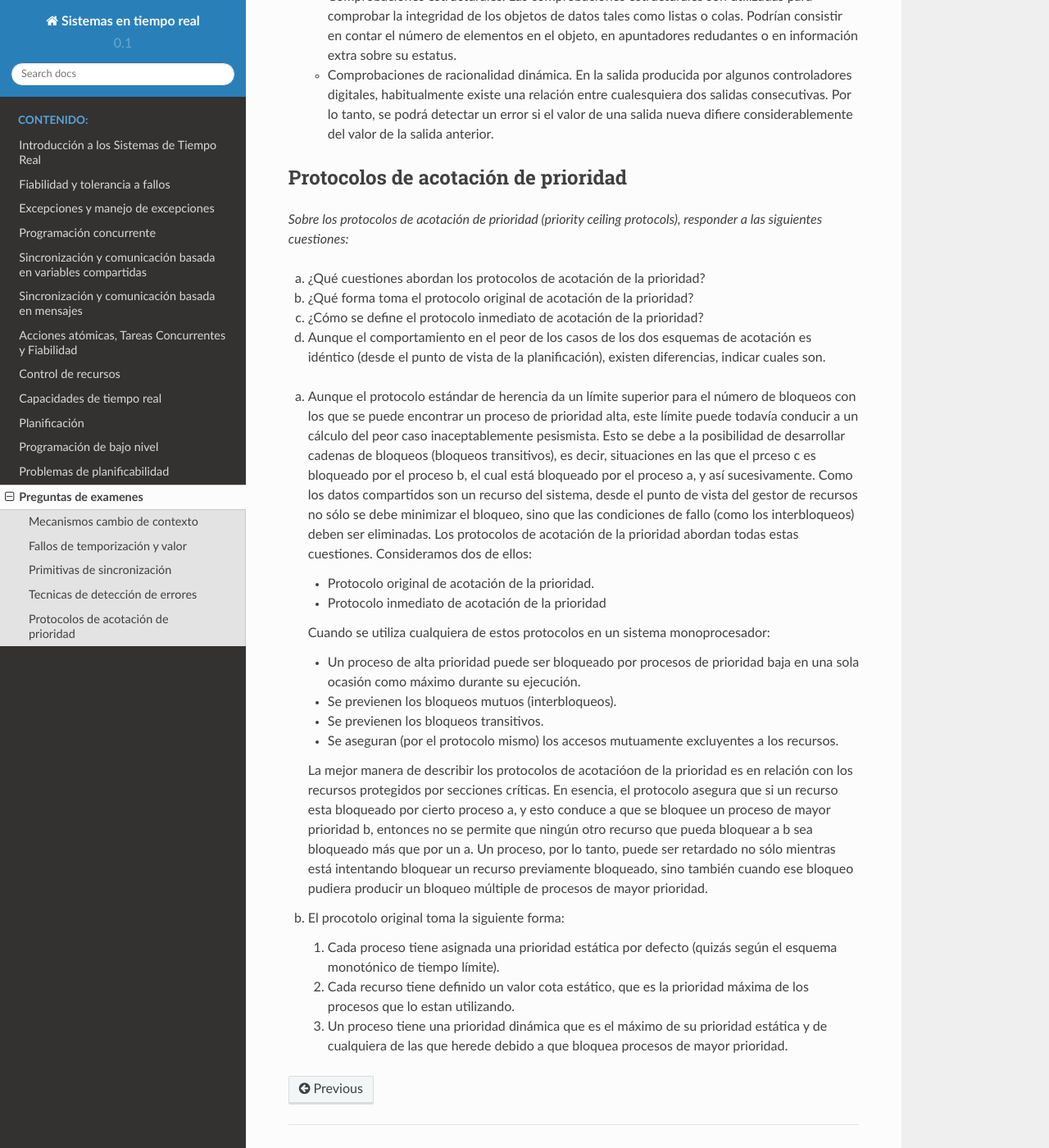
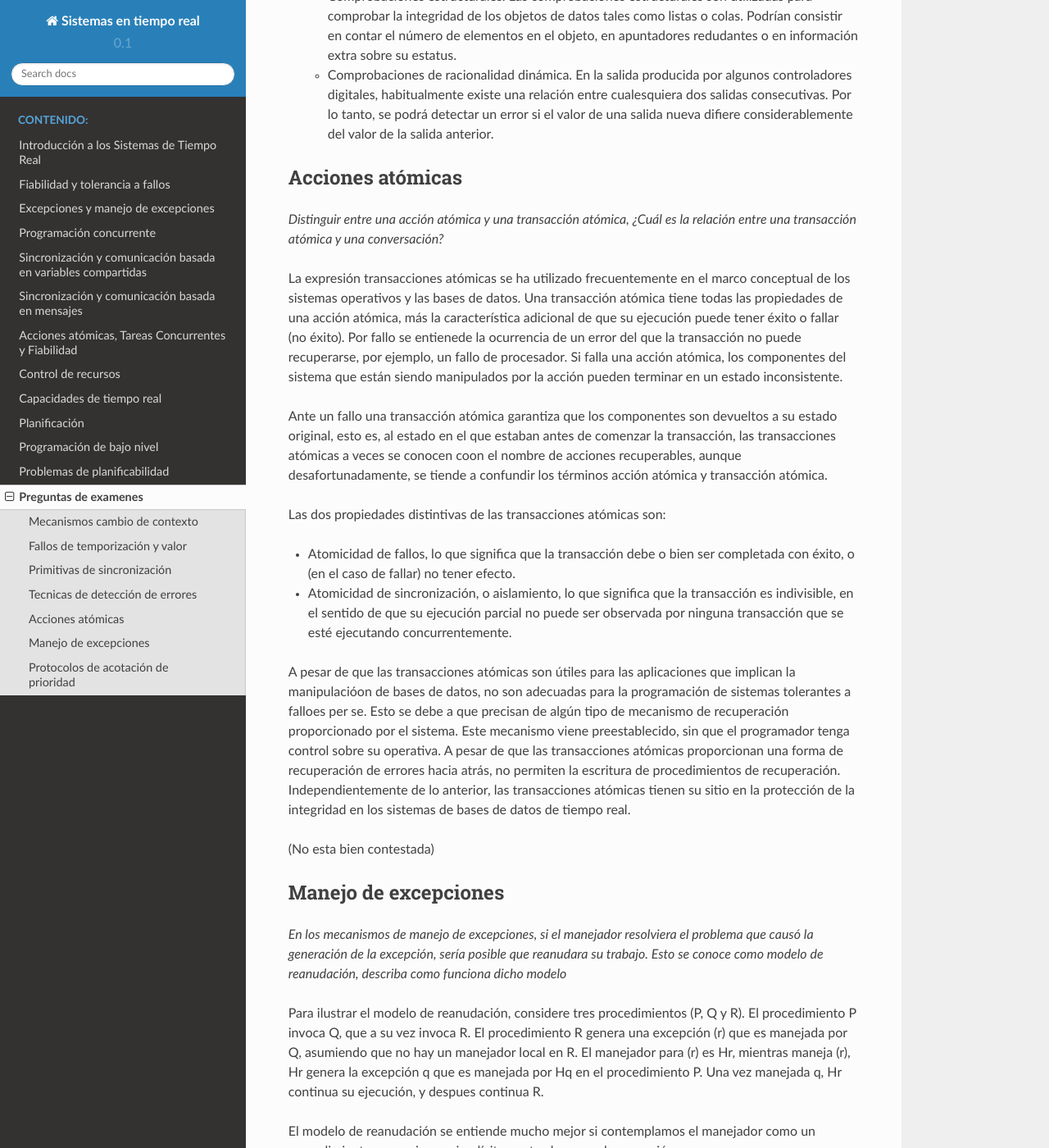
Before and after one commit to rcastellor/uned-sistemas-tiempo-real, a Sphinx documentation site: the page built from sphinx/source/preguntas_examen.rst, in a window 1280 px wide and 1400 px high, scrolled down 3904 px. Shown: the whole window at 82% size. Built offline with Sphinx 7.4.7 and the Read the Docs theme 2.0.0, drawn with Linux system fonts in a browser that asks for light colours; some of the changed text lies outside the part shown.

Commit message:
Modelo de reanudación

```diff
--- a/sphinx/source/preguntas_examen.rst
+++ b/sphinx/source/preguntas_examen.rst
@@ -191,6 +191,80 @@
     error si el valor de una salida nueva difiere considerablemente del valor de
     la salida anterior.
 
+Acciones atómicas
+-----------------
+
+*Distinguir entre una acción atómica y una transacción atómica, ¿Cuál es la
+relación entre una transacción atómica y una conversación?*
+
+La expresión transacciones atómicas se ha utilizado frecuentemente en el marco
+conceptual de los sistemas operativos y las bases de datos. Una transacción
+atómica tiene todas las propiedades de una acción atómica, más la característica
+adicional de que su ejecución puede tener éxito o fallar (no éxito). Por fallo
+se entienede la ocurrencia de un error del que la transacción no puede
+recuperarse, por ejemplo, un fallo de procesador. Si falla una acción atómica,
+los componentes del sistema que están siendo manipulados por la acción pueden
+terminar en un estado inconsistente.
+
+Ante un fallo una transacción atómica garantiza que los componentes son
+devueltos a su estado original, esto es, al estado en el que estaban antes de
+comenzar la transacción, las transacciones atómicas a veces se conocen coon el
+nombre de acciones recuperables, aunque desafortunadamente, se tiende a
+confundir los términos acción atómica y transacción atómica.
+
+Las dos propiedades distintivas de las transacciones atómicas son:
+
+* Atomicidad de fallos, lo que significa que la transacción debe o bien ser
+  completada con éxito, o (en el caso de fallar) no tener efecto.
+* Atomicidad de sincronización, o aislamiento, lo que significa que la
+  transacción es indivisible, en el sentido de que su ejecución parcial no puede
+  ser observada por ninguna transacción que se esté ejecutando concurrentemente.
+
+A pesar de que las transacciones atómicas son útiles para las aplicaciones que
+implican la manipulacióon de bases de datos, no son adecuadas para la
+programación de sistemas tolerantes a falloes per se. Esto se debe a que
+precisan de algún tipo de mecanismo de recuperación proporcionado por el
+sistema. Este mecanismo viene preestablecido, sin que el programador tenga
+control sobre su operativa. A pesar de que las transacciones atómicas
+proporcionan una forma de recuperación de errores hacia atrás, no permiten la
+escritura de procedimientos de recuperación. Independientemente de lo anterior,
+las transacciones atómicas tienen su sitio en la protección de la integridad en
+los sistemas de bases de datos de tiempo real.
+
+(No esta bien contestada)
+
+Manejo de excepciones
+---------------------
+
+*En los mecanismos de manejo de excepciones, si el manejador resolviera el
+problema que causó la generación de la excepción, sería posible que reanudara su
+trabajo. Esto se conoce como modelo de reanudación, describa como funciona dicho
+modelo*
+
+Para ilustrar el modelo de reanudación, considere tres procedimientos (P, Q y
+R). El procedimiento P invoca Q, que a su vez invoca R. El procedimiento R
+genera una excepción (r) que es manejada por Q, asumiendo que no hay un
+manejador local en R. El manejador para (r) es Hr, mientras maneja (r), Hr
+genera la excepción q que es manejada por Hq en el procedimiento P. Una vez
+manejada q, Hr continua su ejecución, y despues continua R.
+
+El modelo de reanudación se entiende mucho mejor si contemplamos el manejador
+como un procedimiento que se invoca implícitamente al generar la excepción.
+
+El problema de esta aproximación es la dificultad a la hora de reparar errores
+generados por el entorno de ejecución. Por ejemplo, un desbordamiento aritmético
+en medio de una secuencia compleja de expresiones podría ocasionar que varios de
+los registros contuvieran evaluaciones parciales. Al llamar al manejador, es
+probable que se sobreescriban dichos registros.
+
+Tanto el lenguaje Perl como el lenguaje Mesa proporcionan un mecanismo que
+permite al manejador volver al contexto donde se genero la excepción. Ambos
+lenguajes soportan también el modelo de terminación.
+
+Cuando realmente se nota la ventaja del modelo de reanudación es cuando la
+excepción ha sido generada asincronamente y por lo tanto tiene poco que ver con
+la ejecución actual del proceso.
+
 Protocolos de acotación de prioridad
 ------------------------------------
 
```
